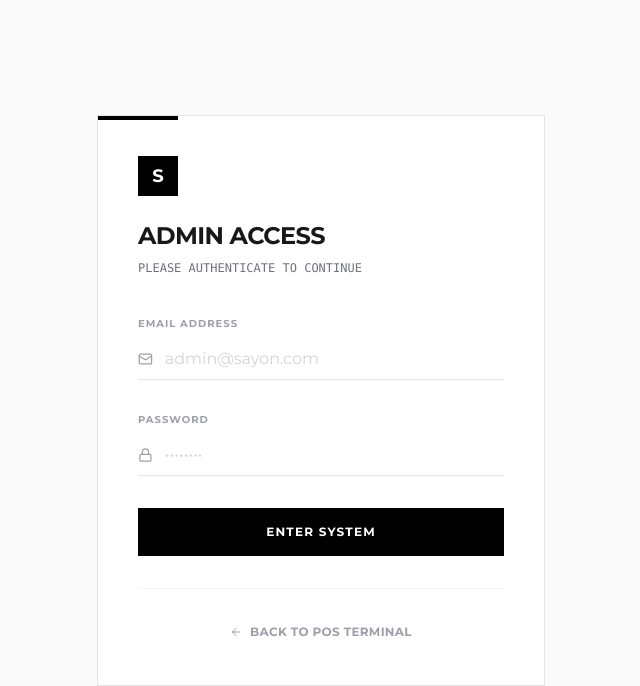
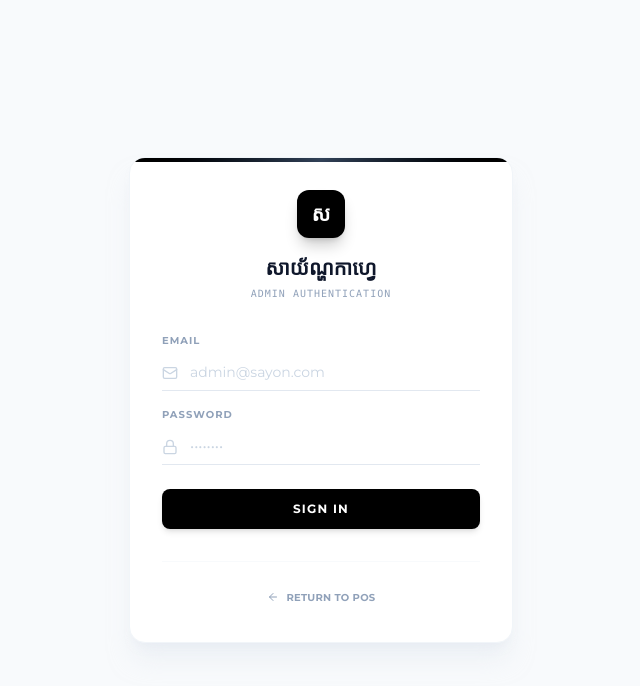
Before and after one commit to SayVathanak/cafe-pos, a Vue app: page /login in a window 1280 px wide. Shown: the top 686 px of the page, without its empty margins (319-959 px from the left). Built offline with nearby package versions, Linux system fonts and the light colour scheme; a web font is replaced by a local one.

Commit message:
Update LoginView.vue

```diff
--- a/src/views/LoginView.vue
+++ b/src/views/LoginView.vue
@@ -21,8 +21,6 @@ const handleLogin = async () => {
     });
 
     if (error) throw error;
-
-    // Success! Go to Admin Panel
     router.push("/admin");
   } catch (err) {
     errorMsg.value = err.message;
@@ -33,98 +31,82 @@ const handleLogin = async () => {
 </script>
 
 <template>
-  <div
-    class="min-h-screen flex items-center justify-center bg-zinc-50 font-sans text-zinc-900 p-6"
-  >
-    <div class="w-full max-w-md bg-white border border-zinc-200 p-10 relative">
-      <div class="absolute top-0 left-0 w-20 h-1 bg-black"></div>
+  <div class="min-h-screen flex items-center justify-center bg-slate-50 font-sans text-slate-900 p-6">
 
-      <div class="mb-10">
-        <div
-          class="w-10 h-10 bg-black text-white flex items-center justify-center mb-6"
-        >
-          <span class="font-bold text-lg">S</span>
+    <div class="w-full max-w-sm bg-white border border-slate-100 p-8 rounded-2xl shadow-xl shadow-slate-200/50 relative overflow-hidden">
+
+      <div class="absolute top-0 left-0 w-full h-1 bg-gradient-to-r from-black via-slate-700 to-black"></div>
+
+      <div class="mb-8 text-center">
+        <div class="w-12 h-12 bg-black text-white rounded-xl flex items-center justify-center mx-auto mb-4 shadow-lg shadow-black/20">
+          <span class="font-bold text-xl font-khmer">ស</span>
         </div>
-        <h1 class="text-2xl font-bold tracking-tight uppercase mb-2">
-          Admin Access
-        </h1>
-        <p class="font-mono text-xs text-zinc-500">
-          PLEASE AUTHENTICATE TO CONTINUE
-        </p>
+        <h1 class="text-xl font-bold font-khmer text-slate-900 mb-1">សាយ័ណ្ហកាហ្វេ</h1>
+        <p class="text-[10px] font-mono text-slate-400 uppercase tracking-widest">Admin Authentication</p>
       </div>
 
-      <form @submit.prevent="handleLogin" class="space-y-8">
-        <div
-          v-if="errorMsg"
-          class="bg-red-50 border border-red-100 p-3 flex items-start gap-2"
-        >
-          <div
-            class="text-red-600 text-xs font-bold uppercase tracking-wide leading-relaxed"
-          >
-            Error: {{ errorMsg }}
+      <form @submit.prevent="handleLogin" class="space-y-6">
+
+        <div v-if="errorMsg" class="bg-red-50 border border-red-100 p-3 rounded-lg flex items-start gap-2 animate-pulse">
+          <div class="text-red-600 text-[10px] font-bold uppercase tracking-wide leading-relaxed">
+            {{ errorMsg }}
           </div>
         </div>
 
+        <div class="space-y-4">
           <div class="group">
-          <label
-            class="block text-[10px] font-bold uppercase tracking-widest text-zinc-400 mb-2 group-focus-within:text-black transition-colors"
-          >
-            Email Address
+            <label class="block text-[10px] font-bold uppercase tracking-widest text-slate-400 mb-1.5 group-focus-within:text-black transition-colors">
+              Email
             </label>
-          <div
-            class="flex items-center border-b border-zinc-200 group-focus-within:border-black transition-colors py-2"
-          >
-            <Mail
-              class="w-4 h-4 text-zinc-400 group-focus-within:text-black mr-3"
-            />
+            <div class="relative">
+              <div class="absolute inset-y-0 left-0 pl-0 flex items-center pointer-events-none">
+                <Mail class="w-4 h-4 text-slate-300 group-focus-within:text-black transition-colors" />
+              </div>
               <input
                 v-model="email"
                 type="email"
                 required
-              class="w-full bg-transparent outline-none font-medium placeholder-zinc-300"
+                class="w-full pl-7 py-2 bg-transparent border-b border-slate-200 text-sm font-medium text-slate-900 placeholder-slate-300 focus:outline-none focus:border-black transition-all"
                 placeholder="admin@sayon.com"
               />
             </div>
           </div>
 
           <div class="group">
-          <label
-            class="block text-[10px] font-bold uppercase tracking-widest text-zinc-400 mb-2 group-focus-within:text-black transition-colors"
-          >
+            <label class="block text-[10px] font-bold uppercase tracking-widest text-slate-400 mb-1.5 group-focus-within:text-black transition-colors">
               Password
             </label>
-          <div
-            class="flex items-center border-b border-zinc-200 group-focus-within:border-black transition-colors py-2"
-          >
-            <Lock
-              class="w-4 h-4 text-zinc-400 group-focus-within:text-black mr-3"
-            />
+            <div class="relative">
+              <div class="absolute inset-y-0 left-0 pl-0 flex items-center pointer-events-none">
+                <Lock class="w-4 h-4 text-slate-300 group-focus-within:text-black transition-colors" />
+              </div>
               <input
                 v-model="password"
                 type="password"
                 required
-              class="w-full bg-transparent outline-none font-medium placeholder-zinc-300"
+                class="w-full pl-7 py-2 bg-transparent border-b border-slate-200 text-sm font-medium text-slate-900 placeholder-slate-300 focus:outline-none focus:border-black transition-all"
                 placeholder="••••••••"
               />
+            </div>
           </div>
         </div>
 
         <button
           type="submit"
           :disabled="loading"
-          class="w-full bg-black text-white py-4 text-xs font-bold uppercase tracking-widest hover:bg-zinc-800 disabled:opacity-50 disabled:cursor-not-allowed transition-all flex items-center justify-center gap-2"
+          class="w-full bg-black text-white py-3 rounded-lg text-xs font-bold uppercase tracking-widest hover:bg-slate-800 disabled:opacity-70 disabled:cursor-not-allowed transition-all flex items-center justify-center gap-2 shadow-md hover:shadow-lg hover:-translate-y-0.5"
         >
-          <Loader2 v-if="loading" class="w-4 h-4 animate-spin" />
-          <span>{{ loading ? "Authenticating..." : "Enter System" }}</span>
+          <Loader2 v-if="loading" class="w-3 h-3 animate-spin" />
+          <span>{{ loading ? "Verifying..." : "Sign In" }}</span>
         </button>
       </form>
 
-      <div class="mt-8 pt-8 border-t border-zinc-100 text-center">
+      <div class="mt-8 pt-6 border-t border-slate-50 text-center">
         <router-link
           to="/"
-          class="inline-flex items-center gap-2 text-xs font-bold uppercase tracking-wide text-zinc-400 hover:text-black transition-colors"
+          class="inline-flex items-center gap-2 text-[10px] font-bold uppercase tracking-wide text-slate-400 hover:text-black transition-colors"
         >
-          <ArrowLeft class="w-3 h-3" /> Back to POS Terminal
+          <ArrowLeft class="w-3 h-3" /> Return to POS
         </router-link>
       </div>
     </div>
```
Lines whose indentation alone changed are shown as unchanged.
